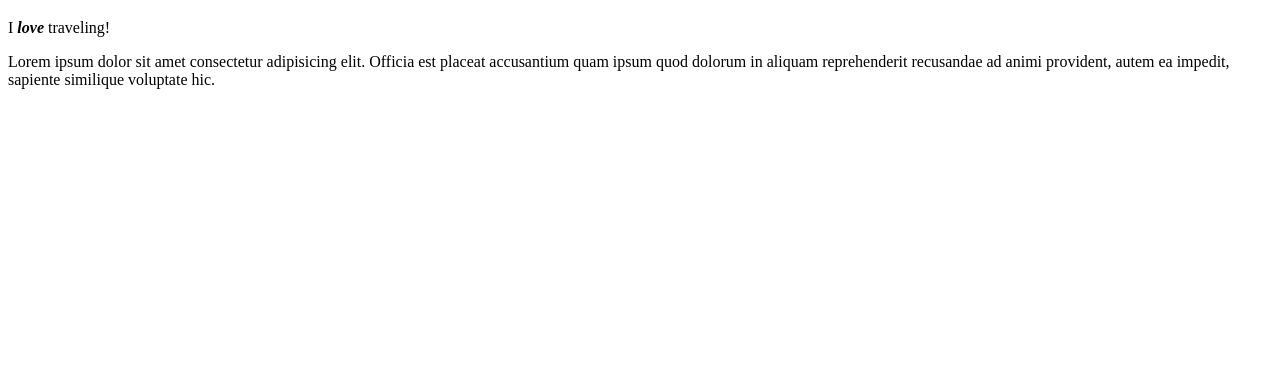
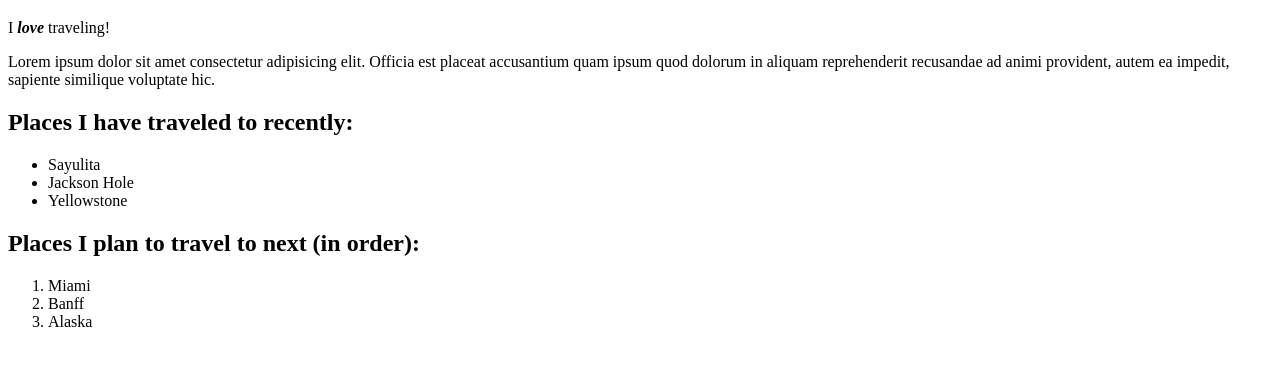
Before and after one commit to harrison-howard/html-boilerplate, a plain HTML site: page index.html in a window 1280 px wide. Shown: the part 61-426 px from the top of the page. Drawn offline with Linux system fonts and the light colour scheme.

Commit message:
Added lists of places

```diff
--- a/index.html
+++ b/index.html
@@ -9,5 +9,21 @@
     <h1>Harrison Brent Howard</h1>
     <p>I <em><strong>love</strong></em> traveling!</p>
     <p>Lorem ipsum dolor sit amet consectetur adipisicing elit. Officia est placeat accusantium quam ipsum quod dolorum in aliquam reprehenderit recusandae ad animi provident, autem ea impedit, sapiente similique voluptate hic.</p>
+
+    <h2>Places I have traveled to recently:</h2>
+    <ul>
+        <li>Sayulita</li>
+        <li>Jackson Hole</li>
+        <li>Yellowstone</li>
+    </ul>
+
+    <h2>Places I plan to travel to next (in order):</h2>
+    <ol>
+        <li>Miami</li>
+        <li>Banff</li>
+        <li>Alaska</li>
+    </ol>
+
+
 </body>
 </html>
```
